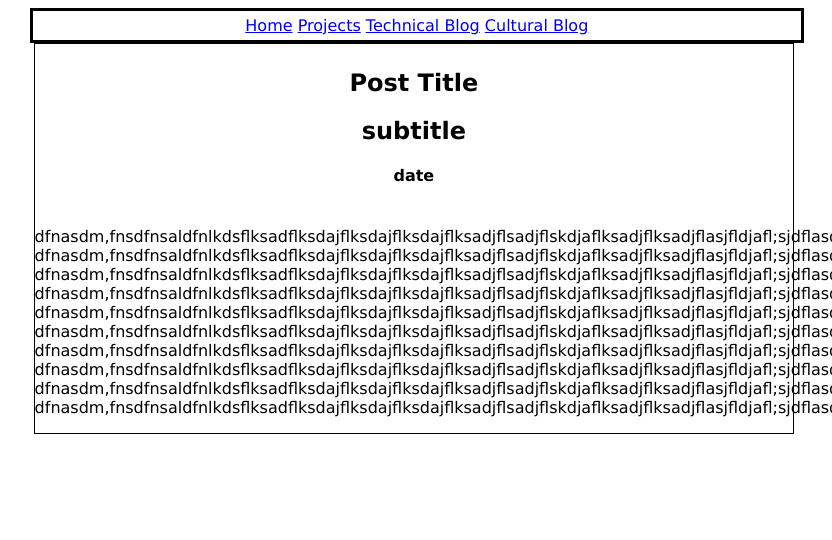
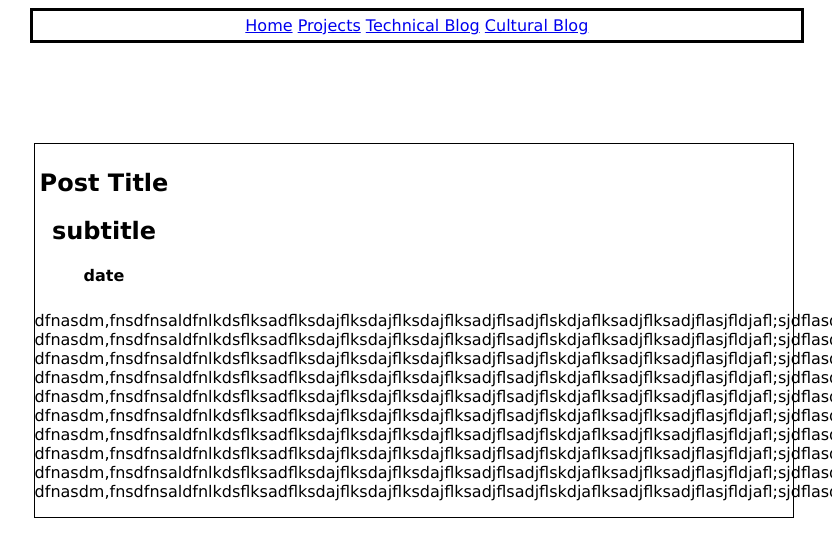
Before and after one commit to downeyd27/downeyd27.github.io, a plain HTML site: page blog/blog-index.html in a window 1280 px wide. Shown: the top 540 px of the page, 448-1280 px from the left. Drawn offline with Linux system fonts and the light colour scheme.

Commit message:
Add styling to blog post

```diff
--- a/stylesheets/blog-stylesheet.css
+++ b/stylesheets/blog-stylesheet.css
@@ -3,9 +3,6 @@ html {
 	font-size: 1em;
 	font-family: Verdana, Tahoma, Serif, Sans-serif;
 }
-
-
-
 
 .main-header {
 	position: relative;
@@ -15,14 +12,15 @@ html {
 	height: 20%;
 	width: 60%;
 	float: right;
+}
 
-}
 .main-nav {
 	text-align: center;
 	position: relative;
 }
 
 .blog-posts {
+	position: relative;
 	border: 1px solid;
 	top: 100px;
 	width: 60%;
@@ -31,6 +29,7 @@ html {
 }
 
 .blog-header {
+	float: left;
 	text-align: center;
 	padding: 5px;
 }
```
